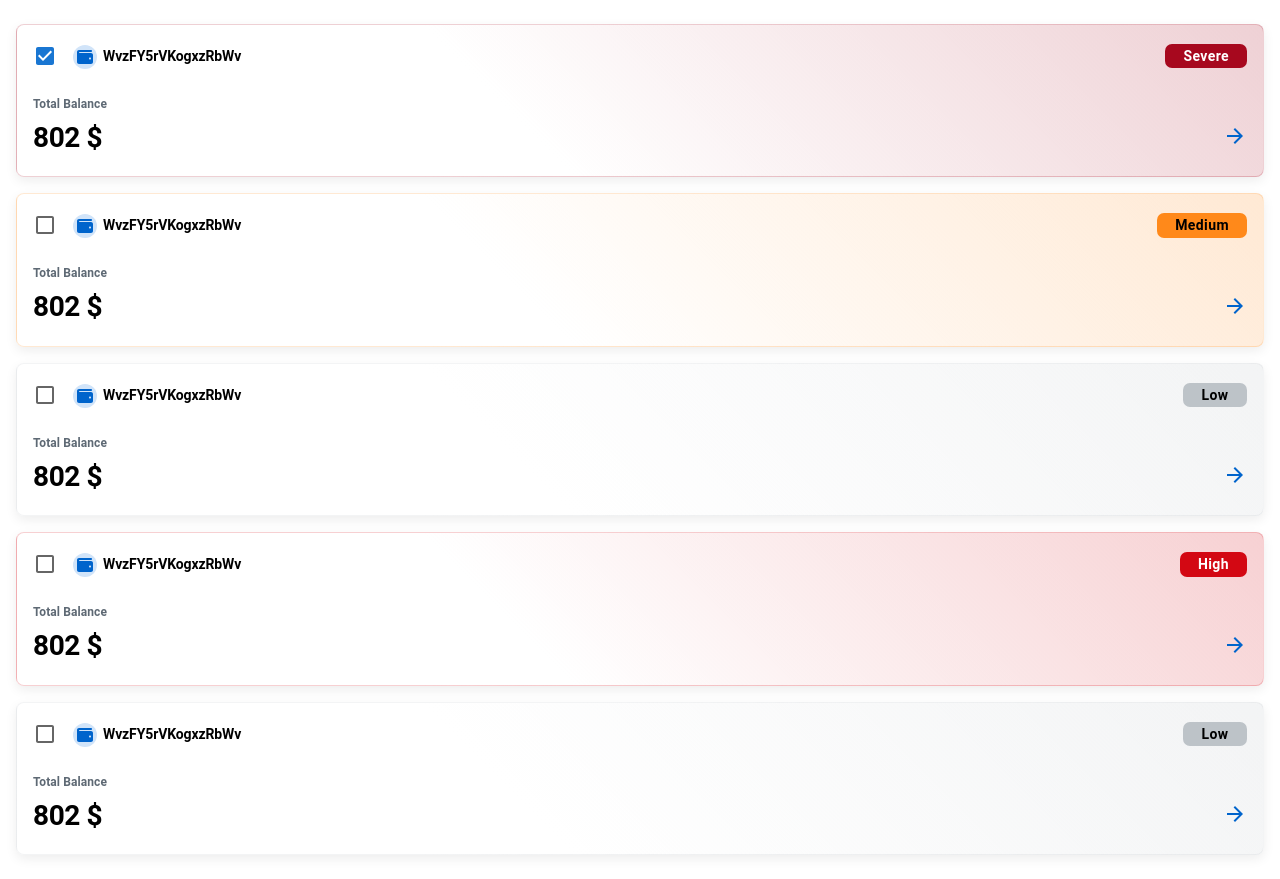
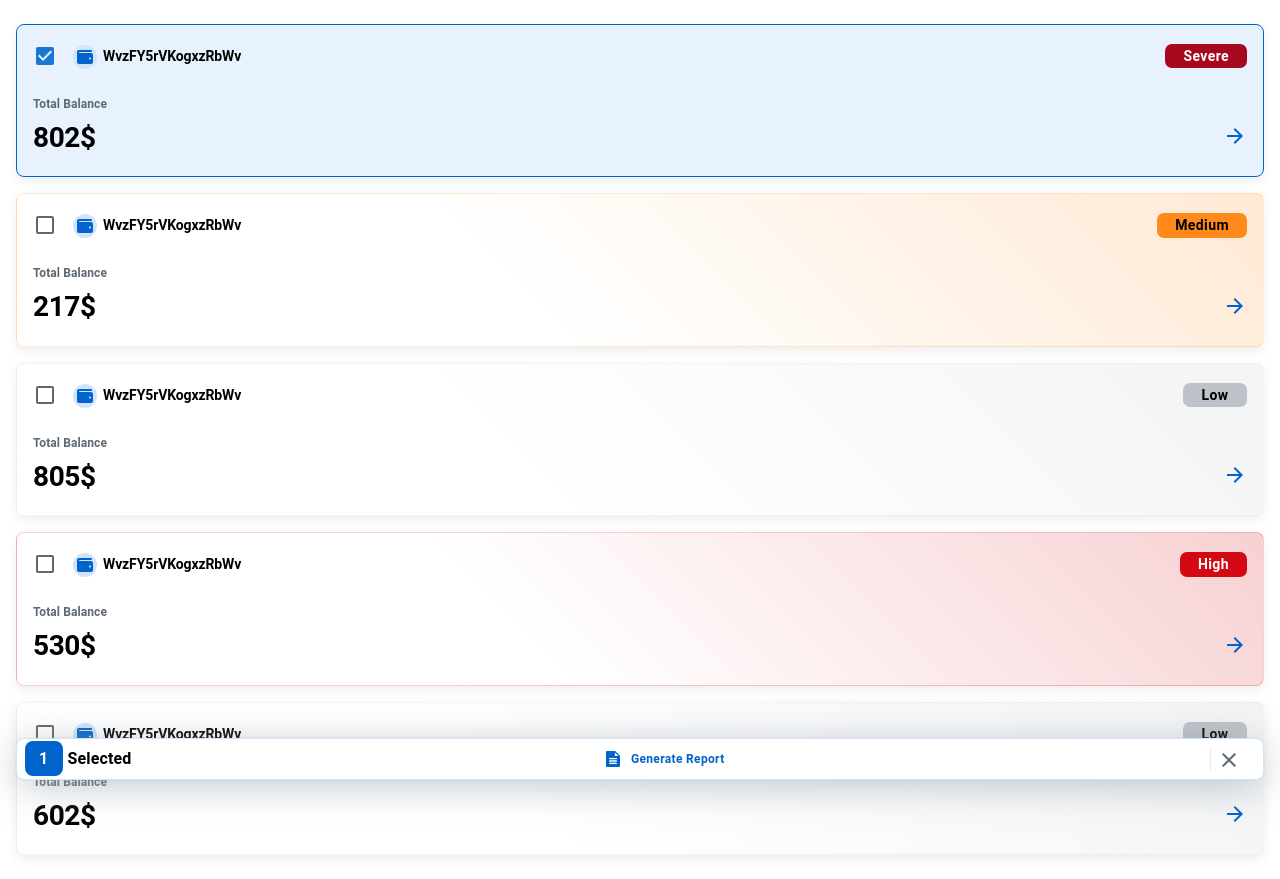
Before and after one commit to avesh-WO23/crypto-UI, a React (Create React App) app: page /results in a window 1280 px wide. Both pictures are taken after a click on the element 53 px from the left and 56 px from the top of the page. Built offline with nearby package versions, Linux system fonts and the light colour scheme.

Commit message:
Selected Balances and Popper for Report

```diff
--- a/src/components/classifier/Banner/BalanceBanner.jsx
+++ b/src/components/classifier/Banner/BalanceBanner.jsx
@@ -28,21 +28,35 @@ const WalletIconSpan = styled("span")({
 });
 
 const BalanceBanner = ({
+  balance,
+  isResultPage = false,
   bgColor,
+  buttonText,
   color,
-  isResultPage = false,
-  buttonText,
-  generateReport,
+  handleSelectedBalance,
+  selectedBalance,
 }) => {
   return (
     <Container
       sx={{
-        backgroundImage: `linear-gradient(45deg, white 40% , ${bgColor}30);`,
+        backgroundImage: !selectedBalance?.includes(balance?.id)
+          ? `linear-gradient(45deg, white 40% , ${
+              balance?.bgColor ? balance.bgColor : bgColor
+            }30);`
+          : "none",
         padding: "16px 16px",
-        border: isResultPage ? `1px solid ${bgColor}30` : "none",
+        border:
+          isResultPage && !selectedBalance?.includes(balance?.id)
+            ? `1px solid ${balance?.bgColor && balance.bgColor}30`
+            : isResultPage && selectedBalance?.includes(balance?.id)
+            ? `1px solid #0064CC`
+            : "none",
         position: isResultPage ? "relative" : "static",
         boxShadow: isResultPage ? "0 4px 12px #00000012" : "",
         borderRadius: isResultPage ? "8px" : "",
+        backgroundColor: selectedBalance?.includes(balance?.id)
+          ? "#E8F2FF"
+          : "none",
       }}
     >
       <div className={styles.walletHeading}>
@@ -50,13 +64,18 @@ const BalanceBanner = ({
           {isResultPage && (
             <Checkbox
               sx={{ padding: "0 16px 0 0" }}
-              onChange={generateReport}
+              checked={selectedBalance?.includes(balance?.id)}
+              onChange={handleSelectedBalance}
             />
           )}
           <WalletIconSpan />
           <WalletText variant="h2">WvzFY5rVKogxzRbWv</WalletText>
         </div>
-        <SeverityButton text={buttonText} bgColor={bgColor} color={color} />
+        <SeverityButton
+          text={balance?.buttonText ? balance.buttonText : buttonText}
+          bgColor={balance?.bgColor ? balance.bgColor : bgColor}
+          color={balance?.color ? balance.color : color}
+        />
       </div>
       <div className={styles.mainBalanceBox}>
         <div
@@ -72,7 +91,7 @@ const BalanceBanner = ({
             fontWeight={700}
             paddingTop={"10px"}
           >
-            802 $
+            {balance?.balanceValue ? balance.balanceValue : "802$"}
           </Typography>
         </div>
         {!isResultPage ? (
--- /dev/null
+++ b/src/components/results/ReportPopper.jsx
@@ -0,0 +1,84 @@
+import CloseIcon from "@mui/icons-material/Close";
+import { Box, Button, Typography, styled } from "@mui/material";
+import React from "react";
+import ReportIcon from "../../assets/svg/Report-blue.svg";
+
+const PopperContainer = styled("div")({
+  position: "fixed",
+  bottom: "20px",
+  width: "calc(100% - 32px)",
+});
+
+const PopperBox = styled(Box)({
+  display: "flex",
+  alignItems: "center",
+  padding: "8px 16px 8px 8px",
+  boxShadow:
+    "0px 6px 40px -4px rgba(145, 158, 171, 0.72), 0px 0px 2px 0px rgba(145, 158, 171, 0.16)",
+  borderRadius: "8px",
+  backgroundColor: "#fff",
+  justifyContent: "space-between",
+  border: "1px solid #D1E4F9",
+});
+
+const ReportButton = styled(Button)({
+  padding: "0 16px 0 30px",
+  fontSize: "12px",
+  textTransform: "capitalize",
+  fontWeight: 600,
+  color: "#0064CC",
+  position: "relative",
+
+  "&:before": {
+    content: '""',
+    backgroundImage: `url(${ReportIcon})`,
+    backgroundRepeat: "no-repeat",
+    backgroundPosition: "left center",
+    width: "24px",
+    height: "24px",
+    backgroundSize: "24px",
+    position: "absolute",
+    left: "0",
+  },
+});
+
+const CloseButton = styled("button")({
+  color: "#5E6974",
+  border: "none",
+  borderLeft: "1px solid #E7ECF1",
+  background: "none",
+  height: "24px",
+});
+
+const SelectedFile = styled(Typography)({
+  fontSize: "16px",
+  fontStyle: "normal",
+  fontWeight: 600,
+  lineHeight: "24px",
+});
+
+const SelectedValue = styled("span")({
+  backgroundColor: "#0064CC",
+  color: "#fff",
+  width: "40px",
+  padding: "8px 15px 8px 14px",
+  borderRadius: "8px",
+});
+
+const ReportPopper = ({ selectedBalance, setSelectedBalance }) => {
+  return (
+    <PopperContainer>
+      <PopperBox>
+        <SelectedFile>
+          <SelectedValue>{selectedBalance?.length}</SelectedValue> Selected
+        </SelectedFile>
+        <ReportButton>Generate Report</ReportButton>
+        <CloseButton onClick={() => setSelectedBalance([])}>
+          <CloseIcon />
+        </CloseButton>
+      </PopperBox>
+    </PopperContainer>
+  );
+};
+
+export default ReportPopper;
--- a/src/components/results/SearchedResults.jsx
+++ b/src/components/results/SearchedResults.jsx
@@ -1,34 +1,40 @@
-import React from "react";
+import React, { useState } from "react";
 import { Container } from "../common/Container";
 import BalanceBanner from "../classifier/banner/BalanceBanner";
+import ReportPopper from "../results/ReportPopper";
 
 const DummyResults = [
   {
-    balance: "802$",
+    id: 1,
+    balanceValue: "802$",
     buttonText: "Severe",
     bgColor: "#A7081E",
     color: "#fff",
   },
   {
-    balance: "217$",
+    id: 2,
+    balanceValue: "217$",
     buttonText: "Medium",
     bgColor: "#FF891A",
     color: "#000",
   },
   {
-    balance: "802$",
+    id: 3,
+    balanceValue: "805$",
     buttonText: "Low",
     bgColor: "#BDC3C8",
     color: "#000",
   },
   {
-    balance: "530$",
+    id: 4,
+    balanceValue: "530$",
     buttonText: "High",
     bgColor: "#D30813",
     color: "#fff",
   },
   {
-    balance: "802$",
+    id: 5,
+    balanceValue: "602$",
     buttonText: "Low",
     bgColor: "#BDC3C8",
     color: "#000",
@@ -36,22 +42,48 @@ const DummyResults = [
 ];
 
 const SearchedResults = () => {
-  const generateReport = () => {};
+  // const [balanceData, setBalanceData] = useState(DummyResults);
+  const [selectedBalance, setSelectedBalance] = useState([]);
+
+  const handleSelectedBalance = (id) => {
+    setSelectedBalance((prevIds) =>
+      prevIds.includes(id)
+        ? prevIds.filter((val) => val !== id)
+        : [...prevIds, id]
+    );
+  };
+
   return (
-    <Container>
-      <div style={{ display: "flex", flexDirection: "column", gap: "16px" }}>
-        {DummyResults.map((result, ind) => (
-          <BalanceBanner
-            bgColor={result.bgColor}
-            color={result.color}
-            buttonText={result.buttonText}
-            key={`${result.buttonText}-${ind}`}
-            generateReport={generateReport}
-            isResultPage
+    <>
+      <Container sx={{ position: "relative" }}>
+        <div
+          style={{
+            display: "flex",
+            flexDirection: "column",
+            gap: "16px",
+          }}
+        >
+          {DummyResults.map((balance, ind) => (
+            <BalanceBanner
+              key={balance.id}
+              balance={balance}
+              handleSelectedBalance={() => handleSelectedBalance(balance?.id)}
+              selectedBalance={selectedBalance}
+              setSelectedBalance={setSelectedBalance}
+              isResultPage
+            />
+          ))}
+        </div>
+        {selectedBalance?.length ? (
+          <ReportPopper
+            selectedBalance={selectedBalance}
+            setSelectedBalance={setSelectedBalance}
           />
-        ))}
-      </div>
-    </Container>
+        ) : (
+          <></>
+        )}
+      </Container>
+    </>
   );
 };
 
```
Also changed, not shown: src/assets/svg/Report-blue.svg (added).
